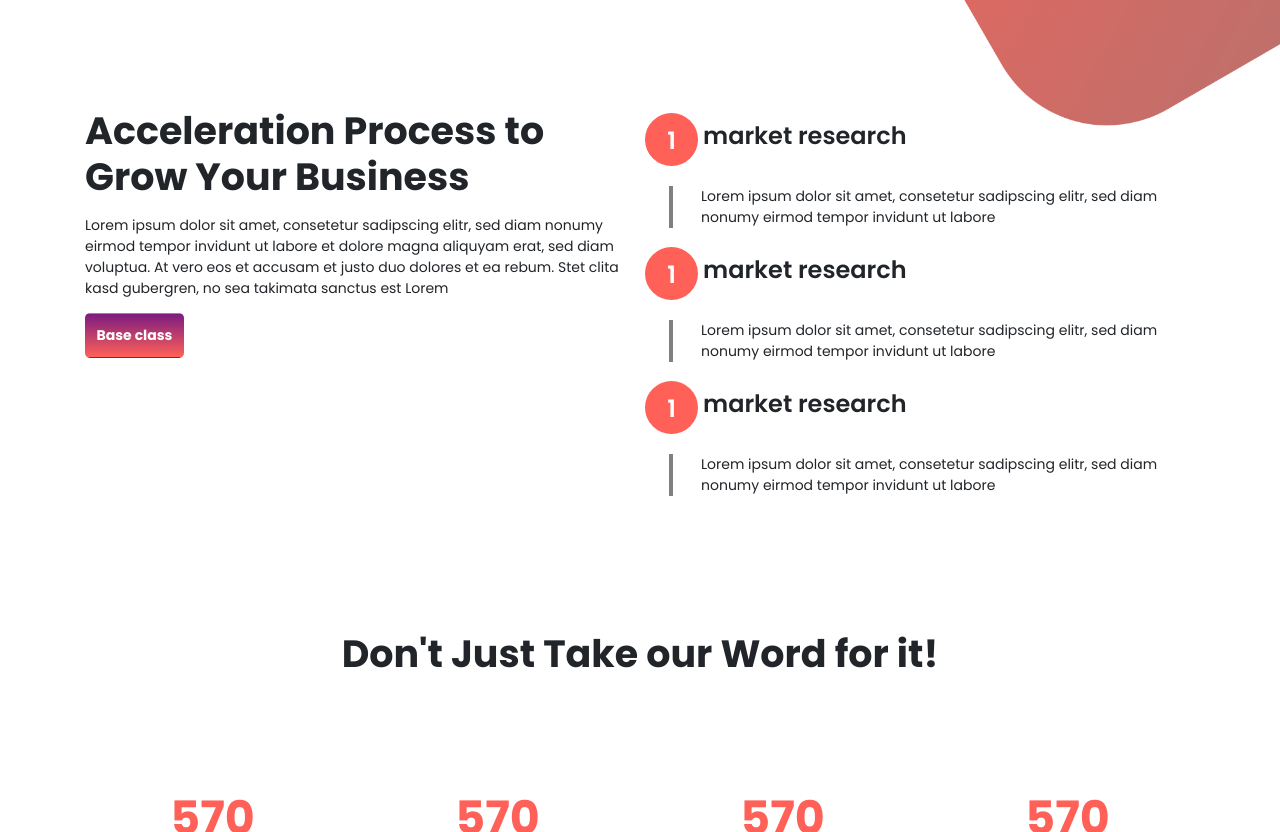
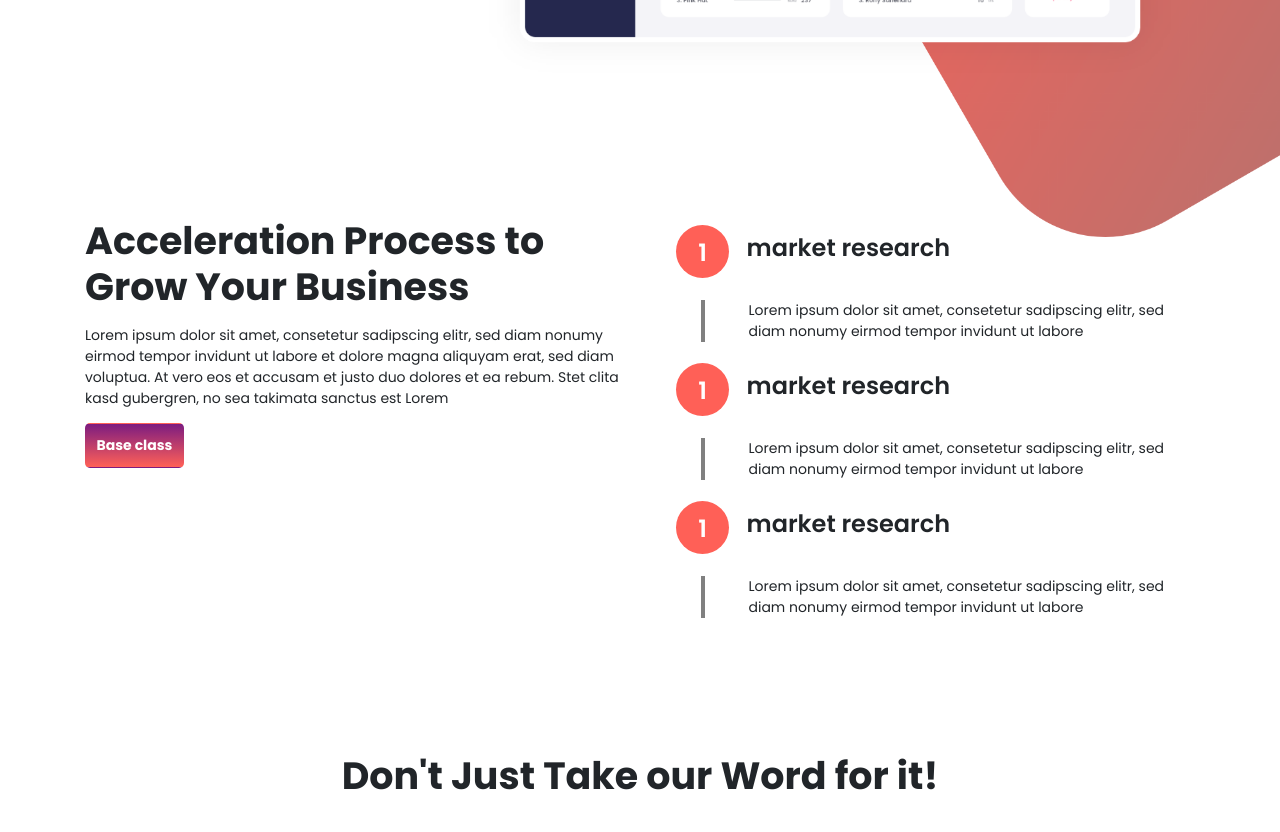
Before and after one commit to FATEMASAYED25/Stevdy-website, a plain HTML site: page index.html in a window 1280 px wide. Shown: the part 3958-4790 px from the top of the page. Drawn offline with Linux system fonts and the light colour scheme; a web font is replaced by a local one.

Commit message:
second adjustments

```diff
--- a/index.html
+++ b/index.html
@@ -168,7 +168,7 @@
 
 
 
-        <div class="container" style="margin-top: 100px; position: relative;">
+        <div class="container" style="margin-top: 15rem; position: relative;">
 
             <div class="row text-center">
 
@@ -249,7 +249,7 @@
                 </div>
                 <div class="col-md-6 col-12 my-4">
 
-                    <div class="row">
+                    <div class="row mx-1">
                         <div class="d-flex align-items-center">
                             <div class="points">
 
--- a/styles/style.css
+++ b/styles/style.css
@@ -117,7 +117,8 @@ a {
     /* This creates the circular shape */
     text-align: center;
     padding: 1rem;
-    margin:5px;
+    margin:.5rem 1.25rem ;
+
     background-color:#FF6057;
     color:white;
 
@@ -187,8 +188,8 @@ a {
 
 .left-border {
     position: relative;
-    padding-left: 32px;
-    margin-left: 29px;
+    padding-left: 3.429rem;
+    margin-left: 3rem;
 
 }
 
```
